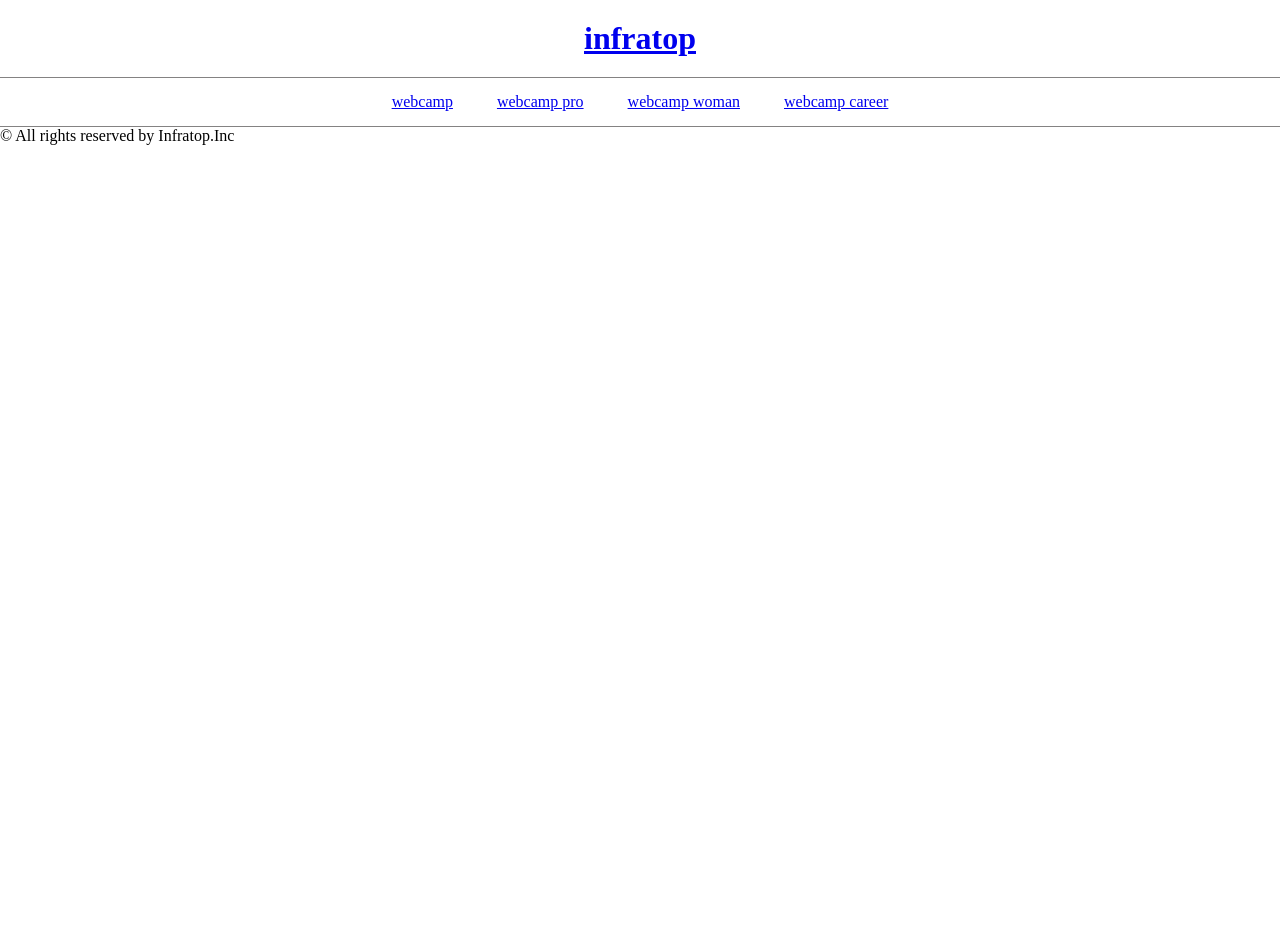
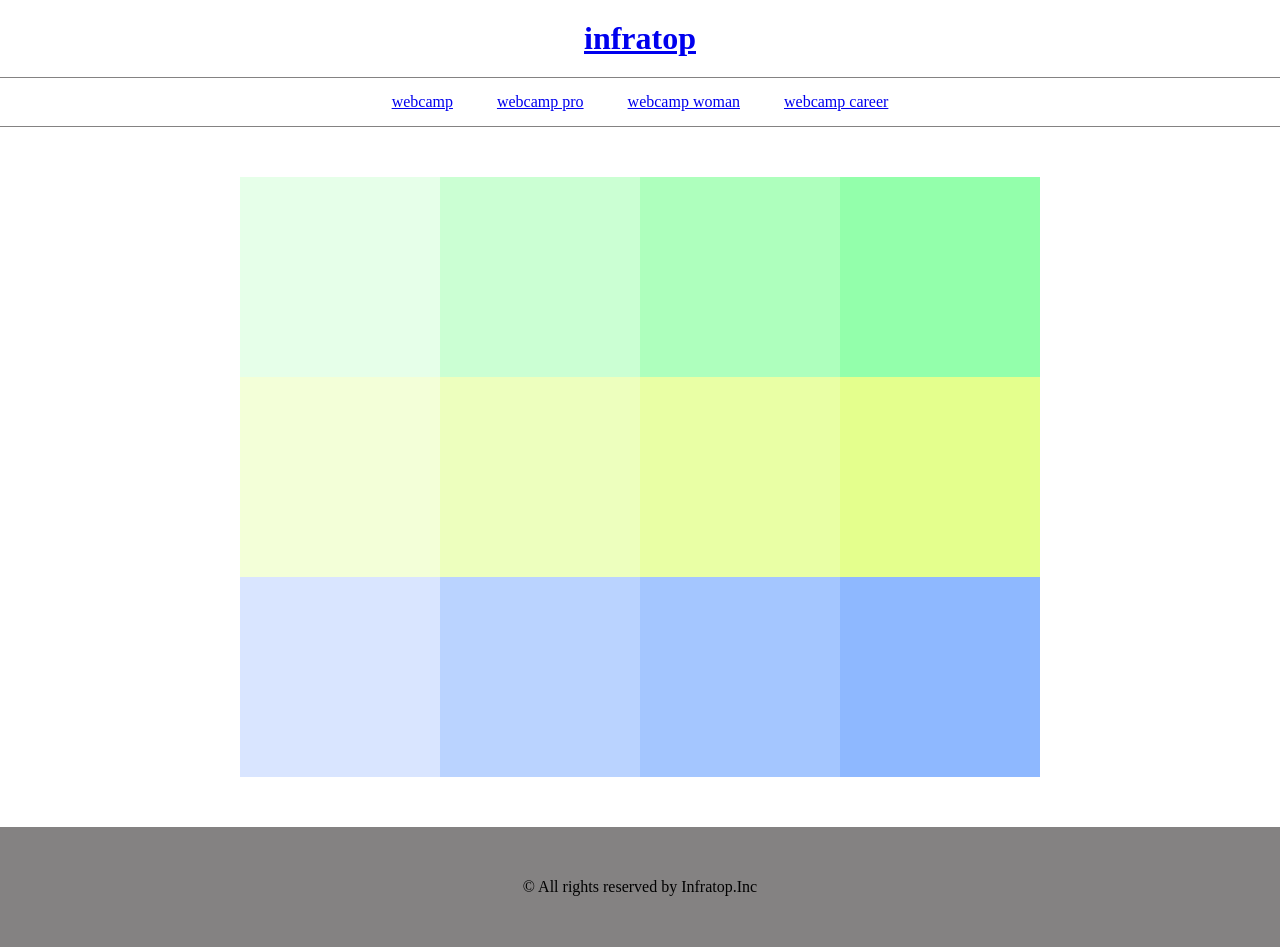
Before and after one commit to nksnkmnkc/Bookers1, a plain HTML site: page 1-5/index.html in a window 1280 px wide. Before the commit the page ends 800 px from the top, so only its background shows below. Drawn offline with Linux system fonts and the light colour scheme.

Commit message:
[Finish]1-5

```diff
--- a/1-5/index.html
+++ b/1-5/index.html
@@ -28,6 +28,22 @@
     </li>
    </ul>
   </nav>
+
+  <div class = "main">
+   <div class = "box1"></div>
+   <div class = "box2"></div>
+   <div class = "box3"></div>
+   <div class = "box4"></div>
+   <div class = "box5"></div>
+   <div class = "box6"></div>
+   <div class = "box7"></div>
+   <div class = "box8"></div>
+   <div class = "box9"></div>
+   <div class = "box10"></div>
+   <div class = "box11"></div>
+   <div class = "box12"></div>
+  </div>
+
   <footer>
    <p class="footer-terxt">© All rights reserved by Infratop.Inc</p>
   </footer>
--- a/1-5/style.css
+++ b/1-5/style.css
@@ -1,25 +1,112 @@
 *{
- margin:0;
- padding:0;
- box-sizing:border-box;
+ margin: 0;
+ padding: 0;
+ box-sizing: border-box;
 }
 
 header{
- width:100%;
- padding:20px 0;
- text-align:center;
+ width: 100%;
+ padding: 20px 0;
+ text-align: center;
 }
 
 .nav-list{
  text-align:center;
- padding:15px 0;
- margin:0 auto;
- border-top:1px solid #848282;
- border-bottom:1px solid #848282;
+ padding: 15px 0;
+ margin: 0 auto;
+ border-top: 1px solid #848282;
+ border-bottom: 1px solid #848282;
 }
 
 .nav-list-item{
  list-style: none;
- display:inline-block;
- margin:0 20px;
+ display: inline-block;
+ margin: 0 20px;
 }
+
+.main {
+  width: 800px;
+  margin: 50px auto;
+  display: flex;
+  flex-wrap: wrap;
+}
+
+.box1 {
+  width: 200px;
+  height: 200px;
+  background-color: #e6ffe9;
+}
+
+.box2 {
+  width: 200px;
+  height: 200px;
+  background-color: #cbffd3;
+}
+
+.box3 {
+  width: 200px;
+  height: 200px;
+  background-color: #aeffbd;
+}
+
+.box4 {
+  width: 200px;
+  height: 200px;
+  background-color: #93ffab;
+}
+
+.box5 {
+  width: 200px;
+  height: 200px;
+  background-color: #f3ffd8;
+}
+
+.box6 {
+  width: 200px;
+  height: 200px;
+  background-color: #edffbe;
+}
+
+.box7 {
+  width: 200px;
+  height: 200px;
+  background-color: #e9ffa5;
+}
+
+.box8 {
+  width: 200px;
+  height: 200px;
+  background-color: #e4ff8d;
+}
+
+.box9 {
+  width: 200px;
+  height: 200px;
+  background-color: #d9e5ff;
+}
+
+.box10 {
+  width: 200px;
+  height: 200px;
+  background-color: #bad3ff;
+}
+
+.box11 {
+  width: 200px;
+  height: 200px;
+  background-color: #a4c6ff;
+}
+
+.box12 {
+  width: 200px;
+  height: 200px;
+  background-color: #8eb8ff;
+}
+
+footer {
+  width: 100%;
+  height: 120px;
+  text-align: center;
+  line-height: 120px;
+  background-color: #848282;
+}
```
